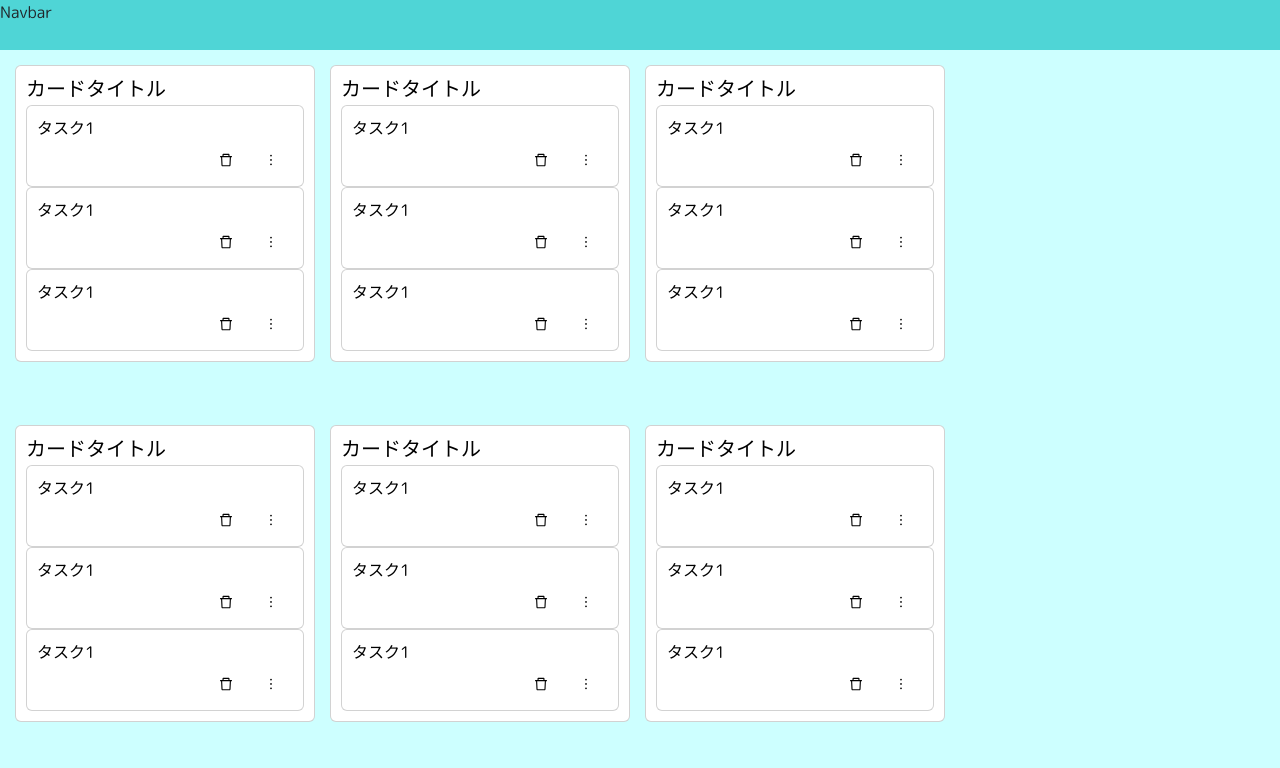
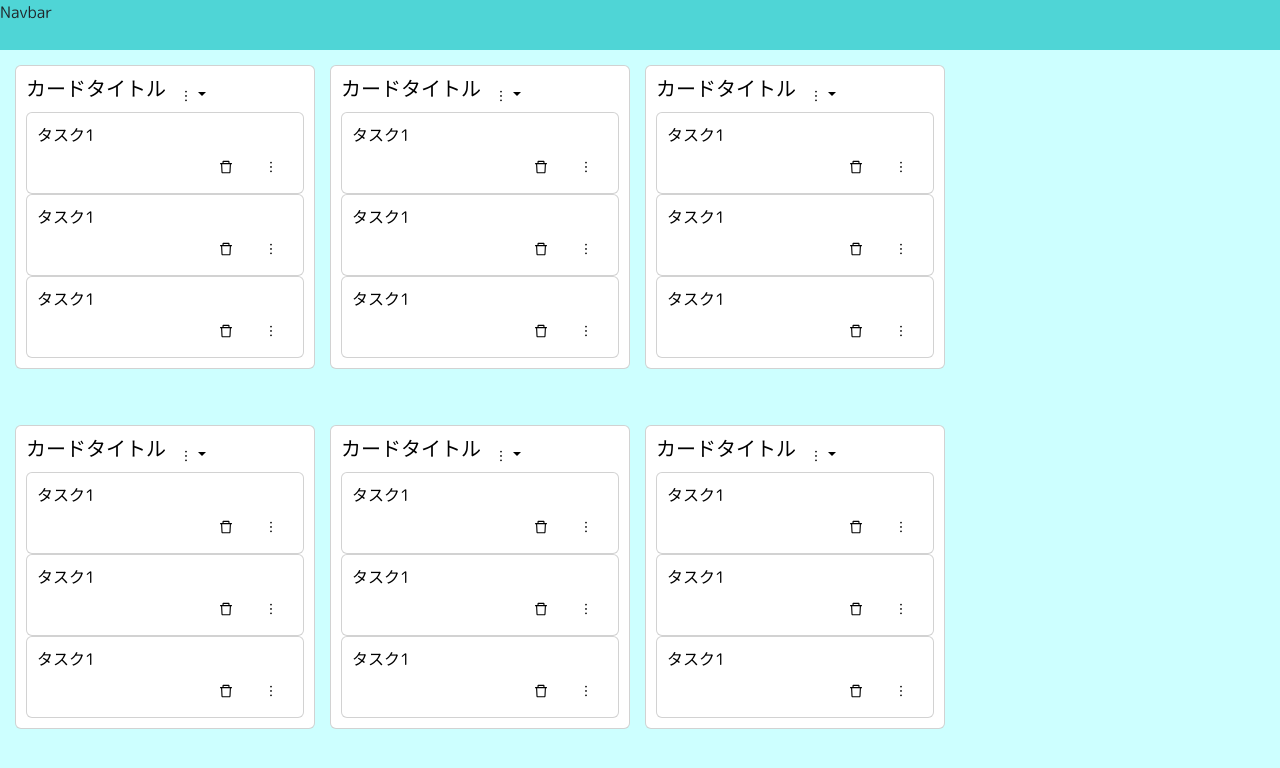
Before and after one commit to yashiro-ryo/task-manage-app-potato, a Next.js app in the folder client/: page /kanban in a window 1280 px wide. Shown: the top 768 px of the page. Built offline with nearby package versions, Linux system fonts and the light colour scheme.

Commit message:
feat: card option のoption dropdownを実装

```diff
--- a/client/components/Card.tsx
+++ b/client/components/Card.tsx
@@ -1,11 +1,16 @@
 import { Card } from "react-bootstrap";
 import styled from "styled-components";
+import CardOption from "./CardOption";
 import Task from "./Task";
 
 const StyledCard = styled(Card)`
   width: 300px;
   padding: 10px;
   margin-right: 15px;
+`;
+
+const StyledCardHeader = styled.div`
+  display: flex;
 `;
 
 const CardTitle = styled.h5`
@@ -15,7 +20,10 @@ const CardTitle = styled.h5`
 export default function CardComp() {
   return (
     <StyledCard>
-      <CardTitle>カードタイトル</CardTitle>
+      <StyledCardHeader>
+        <CardTitle>カードタイトル</CardTitle>
+        <CardOption />
+      </StyledCardHeader>
       <Task />
       <Task />
       <Task />
--- /dev/null
+++ b/client/components/CardOption.tsx
@@ -0,0 +1,25 @@
+import { Dropdown } from "react-bootstrap";
+import { AiOutlineMore } from "react-icons/ai";
+import styled from "styled-components";
+
+const StyledDropdownToggle = styled(Dropdown.Toggle)`
+  background-color: #ffffff;
+  border: none;
+`;
+
+export default function CardOption() {
+  return (
+    <Dropdown>
+      <StyledDropdownToggle variant="light" id="dropdown-basic">
+        <AiOutlineMore />
+      </StyledDropdownToggle>
+
+      <Dropdown.Menu>
+        {/* TODO リンクをnext linkに修正する */}
+        <Dropdown.Item href="#">Action</Dropdown.Item>
+        <Dropdown.Item href="#/action-2">Another action</Dropdown.Item>
+        <Dropdown.Item href="#/action-3">Something else</Dropdown.Item>
+      </Dropdown.Menu>
+    </Dropdown>
+  );
+}
```
